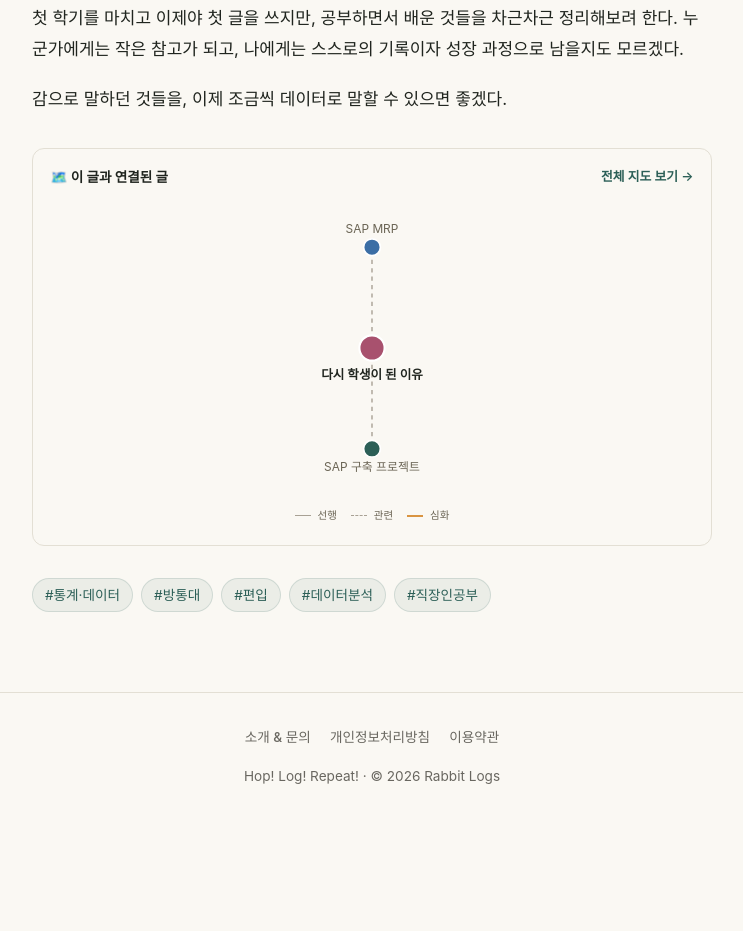
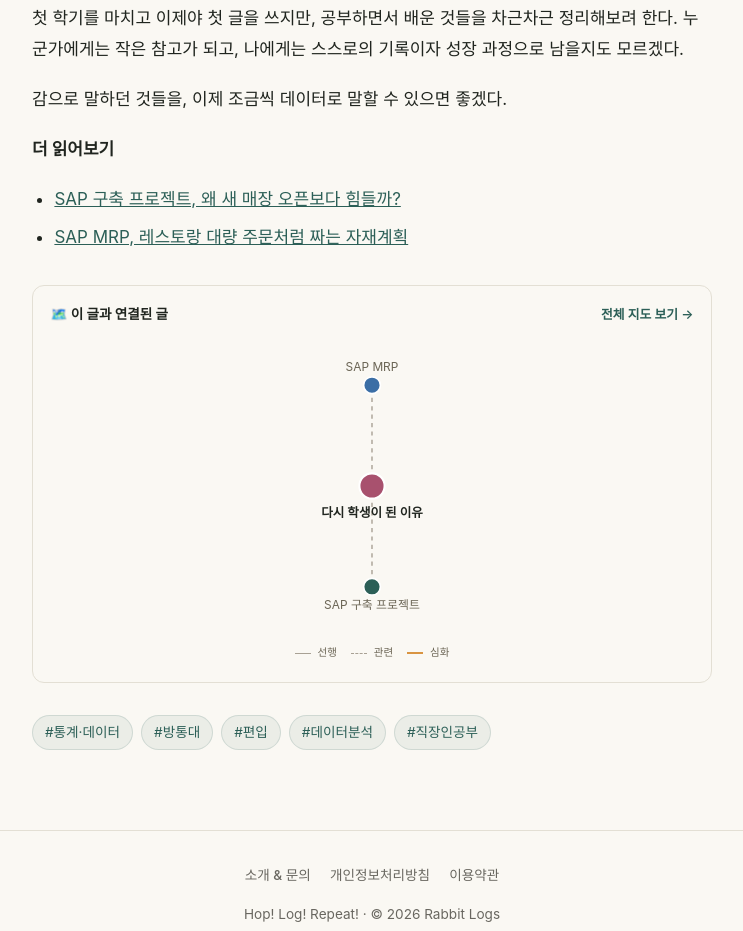
Before and after one commit to rabbitlogs/rabbit-logs, an Astro site: page /blog/stats-why-back-to-school in a window 1280 px wide. Shown: the part 2886-3817 px from the top of the page, without its empty margins (268-1011 px from the left). Before the commit the page ends 3720 px from the top, so only its background shows below. Built offline with nearby package versions, Linux system fonts and the light colour scheme; Astro itself is replaced by a stand-in of ours; some packages are replaced by stand-ins of ours; a web font is replaced by a local one.

Commit message:
Today's batch: header, home/about copy, category blurbs, map fixes, first stats post

```diff
--- a/src/content/blog/ko/stats-why-back-to-school.md
+++ b/src/content/blog/ko/stats-why-back-to-school.md
@@ -13,8 +13,6 @@ tags: ['통계·데이터', '방통대', '편입', '데이터분석', '직장인
 생산관리를 하면서 가장 많이 받는 질문이다. 그리고 가장 자신 없게 대답하는 질문이기도 했다.
 
 "이전 실적 보면 보통 이 정도 걸렸으니까, 한 사나흘 더 잡으면 될 거예요." 틀린 말은 아니다. 그런데 누가 "그 사나흘은 어떻게 나온 숫자예요?"라고 물으면, 솔직히 할 말이 없었다. 감이었다. 오래 일하면서 쌓인 감.
-
-<!-- 관련글: related=sap-mrp,sap-build-project-difficulty -->
 
 ## 데이터는 쌓이는데, 읽는 눈이 없었다
 
@@ -65,3 +63,10 @@ SAP와 MES를 다루는 사람은 사실 누구보다 데이터에 가까이 있
 첫 학기를 마치고 이제야 첫 글을 쓰지만, 공부하면서 배운 것들을 차근차근 정리해보려 한다. 누군가에게는 작은 참고가 되고, 나에게는 스스로의 기록이자 성장 과정으로 남을지도 모르겠다.
 
 감으로 말하던 것들을, 이제 조금씩 데이터로 말할 수 있으면 좋겠다.
+
+**더 읽어보기**
+
+- [SAP 구축 프로젝트, 왜 새 매장 오픈보다 힘들까?](/blog/sap-build-project-difficulty)
+- [SAP MRP, 레스토랑 대량 주문처럼 짜는 자재계획](/blog/sap-mrp)
+
+<!-- 관련글: related=sap-mrp,sap-build-project-difficulty -->
```
